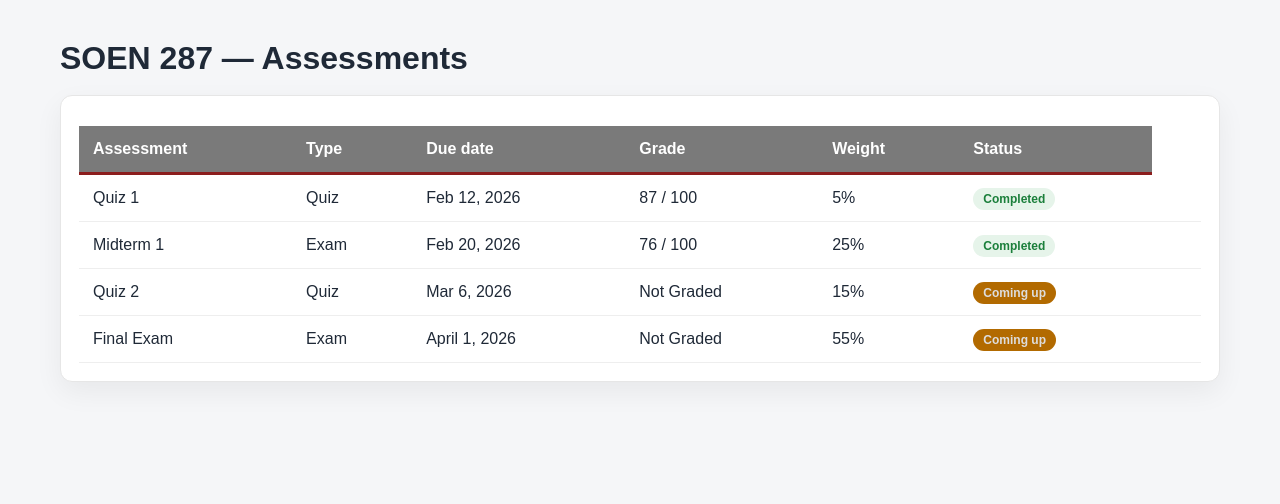
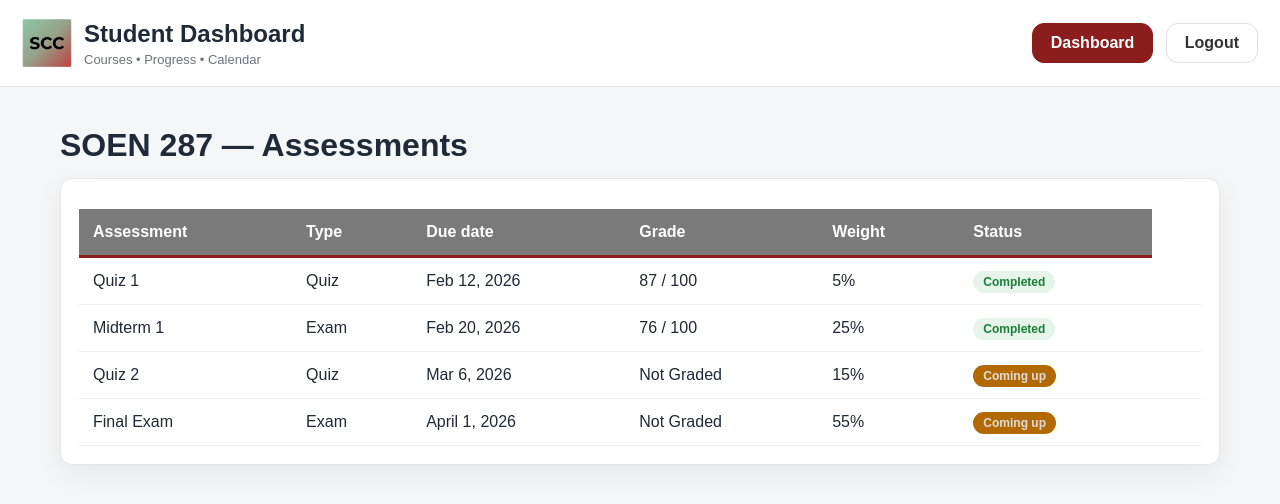
Before and after one commit to CodeTakka/StudentCompanion, a plain HTML site: page student-assessment.html in a window 1280 px wide. Drawn offline with Linux system fonts and the light colour scheme.

Commit message:
student nav and general student style

```diff
--- a/css/course-info-styles.css
+++ b/css/course-info-styles.css
@@ -1,76 +1,16 @@
-:root {
-  --bg: #f5f6f8;
-  --panel: #ffffff;
-  --border: #e6e6e6;
-  --text: #1f2937;
-  --muted: #6b7280;
-  --header: #7a7a7a;
-  --accent: #8b1d1d;
-}
-
-* {
-  box-sizing: border-box;
-}
-
-body {
-  margin: 0;
-  background: var(--bg);
-  font-family: Arial, Helvetica, sans-serif;
-  color: var(--text);
-}
-
 .page {
   max-width: 1000px;
-  margin: 40px auto;
-  padding: 0 20px;
-}
-
-h2 {
-  margin: 0 0 8px;
-  font-size: 32px;
-  font-weight: 800;
-}
+} /* override shared max-width */
 h3 {
   margin: 0 0 14px;
   font-size: 18px;
   font-weight: 700;
 }
-
-.panel {
-  background: var(--panel);
-  border: 1px solid var(--border);
-  border-radius: 12px;
-  padding: 20px;
-  box-shadow: 0 10px 28px rgba(0, 0, 0, 0.06);
-  margin-bottom: 24px;
-}
-
-.btn {
-  display: inline-block;
-  text-decoration: none;
-  padding: 10px 16px;
-  border-radius: 8px;
-  font-weight: 700;
-  font-size: 14px;
-  border: 1px solid #ddd;
-  background: #fff;
-  color: #222;
-}
-.btn.primary {
-  background: var(--accent);
-  border-color: var(--accent);
-  color: #fff;
-}
-.btn:hover {
-  filter: brightness(0.96);
-}
-
 .btn-row {
   display: flex;
   gap: 10px;
   margin-top: 18px;
 }
-
 .progress-row {
   display: flex;
   justify-content: space-between;
@@ -85,7 +25,6 @@ h3 {
   font-weight: 800;
   color: var(--accent);
 }
-
 .bar-track {
   width: 100%;
   height: 12px;
--- /dev/null
+++ b/css/general-student.css
@@ -0,0 +1,132 @@
+:root {
+  --bg: #f5f6f8;
+  --panel: #ffffff;
+  --border: #e6e6e6;
+  --text: #1f2937;
+  --muted: #6b7280;
+  --header: #7a7a7a;
+  --accent: #8b1d1d;
+  --good: #1b7f3b;
+  --warn: #b26a00;
+  --shadow: 0 10px 28px rgba(0, 0, 0, 0.06);
+  --radius: 12px;
+}
+
+* {
+  box-sizing: border-box;
+}
+
+body {
+  margin: 0;
+  background: var(--bg);
+  font-family: Arial, Helvetica, sans-serif;
+  color: var(--text);
+}
+
+h1 {
+  margin: 0;
+  font-size: 24px;
+  font-weight: 800;
+}
+h2 {
+  margin: 0 0 14px;
+  font-size: 32px;
+  font-weight: 800;
+}
+
+.muted {
+  margin: 4px 0 0;
+  color: var(--muted);
+  font-size: 13px;
+}
+
+.topbar {
+  display: flex;
+  justify-content: space-between;
+  align-items: center;
+  gap: 16px;
+  padding: 18px 22px;
+  background: var(--panel);
+  border-bottom: 1px solid var(--border);
+  flex-wrap: wrap;
+}
+
+.brand {
+  display: flex;
+  align-items: center;
+  gap: 12px;
+}
+
+.student-nav {
+  margin: 0;
+}
+
+.student-nav a {
+  display: inline-block;
+  padding: 10px 18px;
+  margin-left: 8px;
+  border-radius: 12px;
+  text-decoration: none;
+  font-weight: 800;
+  background: #ffffff;
+  color: #333333;
+  border: 1px solid #e0e0e0;
+  transition: all 0.2s ease;
+}
+
+.student-nav a:hover {
+  background: #f0f0f0;
+  border-color: #cccccc;
+}
+
+.student-nav a.dashboard {
+  background: var(--accent);
+  color: #fff;
+  border-color: var(--accent);
+}
+
+.panel {
+  background: var(--panel);
+  border: 1px solid var(--border);
+  border-radius: 12px;
+  padding: 18px;
+  box-shadow: var(--shadow);
+  margin-bottom: 24px;
+}
+
+.page {
+  max-width: 1200px;
+  margin: 40px auto;
+  padding: 0 20px;
+}
+
+.btn {
+  display: inline-block;
+  text-decoration: none;
+  padding: 10px 16px;
+  border-radius: 8px;
+  font-weight: 700;
+  font-size: 14px;
+  border: 1px solid #ddd;
+  background: #fff;
+  color: #222;
+}
+.btn.primary {
+  background: var(--accent);
+  border-color: var(--accent);
+  color: #fff;
+}
+.btn.small {
+  padding: 7px 10px;
+  font-size: 13px;
+  border-radius: 7px;
+}
+.btn.danger {
+  border-color: #dc2626;
+  color: #dc2626;
+  background: #fff;
+  margin-left: 6px;
+}
+.btn:hover {
+  filter: brightness(0.96);
+}
--- a/css/grades-styles.css
+++ b/css/grades-styles.css
@@ -1,75 +1,38 @@
-body {
-  margin: 0;
-  font-family: Arial, Helvetica, sans-serif;
-  background: #f5f6f8;
-}
-
-.page {
-  max-width: 1200px;
-  margin: 40px auto;
-  padding: 0 20px;
-}
-
-h2 {
-  margin: 0 0 14px;
-  font-size: 34px;
-  font-weight: 800;
-  letter-spacing: 0.2px;
-}
-
-.panel {
-  background: #ffffff;
-  border: 1px solid #e0e0e0;
-  border-radius: 12px;
-  padding: 18px;
-  width: 100%;
-  box-shadow: 0 10px 28px rgba(0, 0, 0, 0.06);
-  box-sizing: border-box;
-}
-
 table {
   width: 100%;
   border-collapse: collapse;
 }
-
 thead th {
   background: #808080;
   color: white;
   padding: 14px;
   text-align: left;
   font-weight: 700;
-  border-bottom: 3px solid #8b1d1d;
+  border-bottom: 3px solid var(--accent);
 }
-
 tbody td {
   padding: 14px;
-  text-align: left;
   border-bottom: 1px solid #eee;
 }
-
 tbody tr:hover {
   background: #fafafa;
 }
-
 .course-average {
   margin-top: 16px;
   padding: 14px 16px;
   border: 1px solid #eee;
   background: #fafafa;
   border-radius: 10px;
-
   display: flex;
   justify-content: space-between;
   align-items: center;
 }
-
 .avg-label {
   font-weight: 700;
   color: #555;
 }
-
 .avg-number {
   font-weight: 800;
   font-size: 20px;
-  color: #8b1d1d;
+  color: var(--accent);
 }
--- a/css/student-assessment.css
+++ b/css/student-assessment.css
@@ -1,49 +1,7 @@
-:root {
-  --bg: #f5f6f8;
-  --panel: #ffffff;
-  --border: #e6e6e6;
-  --text: #1f2937;
-  --muted: #6b7280;
-  --header: #7a7a7a;
-  --accent: #8b1d1d;
-}
-
-* {
-  box-sizing: border-box;
-}
-
-body {
-  margin: 0;
-  background: var(--bg);
-  font-family: Arial, Helvetica, sans-serif;
-  color: var(--text);
-}
-
-.page {
-  max-width: 1200px;
-  margin: 40px auto;
-  padding: 0 20px;
-}
-
-h2 {
-  margin: 0 0 18px;
-  font-size: 32px;
-  font-weight: 800;
-}
-
-.panel {
-  background: var(--panel);
-  border: 1px solid var(--border);
-  border-radius: 12px;
-  padding: 18px;
-  box-shadow: 0 10px 28px rgba(0, 0, 0, 0.06);
-}
-
 .assess-table {
   width: 100%;
   border-collapse: collapse;
 }
-
 .assess-table thead th {
   background: var(--header);
   color: #fff;
@@ -52,71 +10,29 @@ h2 {
   font-weight: 700;
   border-bottom: 3px solid var(--accent);
 }
-
 .assess-table td {
   padding: 14px;
   border-bottom: 1px solid #eee;
 }
-
 .assess-table tbody tr:hover {
   background: #fafafa;
 }
-
-/* STATUS BADGES */
 .status {
   padding: 4px 10px;
   border-radius: 12px;
   font-size: 12px;
   font-weight: 700;
 }
-
 .status.done {
   background: #e6f4ea;
   color: #1b7f3b;
 }
-
 .status.comingup {
   background: #b26a00;
-  color: #dddddd;
+  color: #ddd;
 }
-
 .table-actions {
   margin-bottom: 12px;
   display: flex;
   justify-content: flex-end;
 }
-
-.btn {
-  display: inline-block;
-  text-decoration: none;
-  padding: 10px 12px;
-  border-radius: 8px;
-  font-weight: 700;
-  font-size: 14px;
-  border: 1px solid #ddd;
-  background: #fff;
-  color: #222;
-}
-
-.btn.primary {
-  background: var(--accent);
-  border-color: var(--accent);
-  color: #fff;
-}
-
-.btn.small {
-  padding: 7px 10px;
-  font-size: 13px;
-  border-radius: 7px;
-}
-
-.btn.danger {
-  border-color: #dc2626;
-  color: #dc2626;
-  background: #fff;
-  margin-left: 6px;
-}
-
-.btn:hover {
-  filter: brightness(0.96);
-}
--- a/js/dashboard.js
+++ b/js/dashboard.js
@@ -306,7 +306,6 @@ todayBtn.addEventListener("click", () => {
 // Logout
 logoutBtn.addEventListener("click", (e) => {
   e.preventDefault();
-  // Change to your real login page file name:
   window.location.href = "login.html";
 });
 
--- /dev/null
+++ b/js/navigation.js
@@ -0,0 +1,7 @@
+const logoutBtn = document.getElementById("logoutBtn")
+
+// Logout
+logoutBtn.addEventListener("click", (e) => {
+  e.preventDefault();
+  window.location.href = "login.html";
+});
--- a/student-assessment.html
+++ b/student-assessment.html
@@ -4,10 +4,26 @@
     <meta charset="UTF-8" />
     <title>SOEN 287 Assessments</title>
     <link rel="icon" type="image/png" href="images/logo.png" />
+    <link rel="stylesheet" href="css/general-student.css" />
     <link rel="stylesheet" href="css/student-assessment.css" />
   </head>
 
   <body>
+    <header class="topbar">
+      <div class="brand">
+        <img src="images/logo.png" width="50" />
+        <div>
+          <h1>Student Dashboard</h1>
+          <p class="muted">Courses • Progress • Calendar</p>
+        </div>
+      </div>
+
+      <nav class="student-nav">
+        <a class="dashboard" href="dashboard.html">Dashboard</a>
+        <a href="#" id="logoutBtn">Logout</a>
+      </nav>
+    </header>
+
     <div class="page">
       <h2>SOEN 287 — Assessments</h2>
 
@@ -70,5 +86,6 @@
         </table>
       </div>
     </div>
+    <script src="js/navigation.js"></script>
   </body>
 </html>
```
Also changed, not shown: course-info.html (+17 -0 lines), grades.html (+17 -0 lines).
